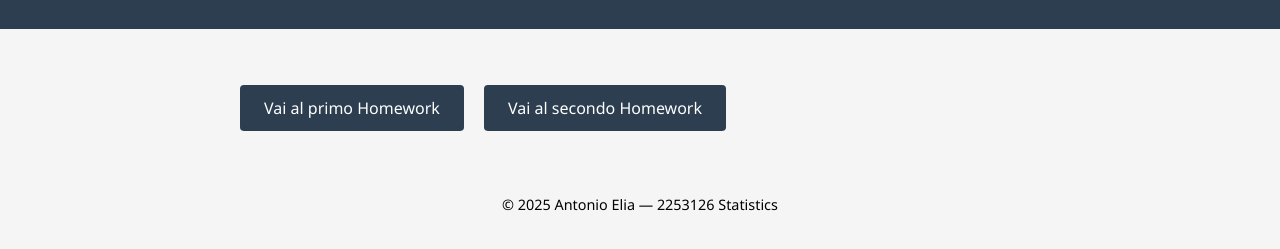
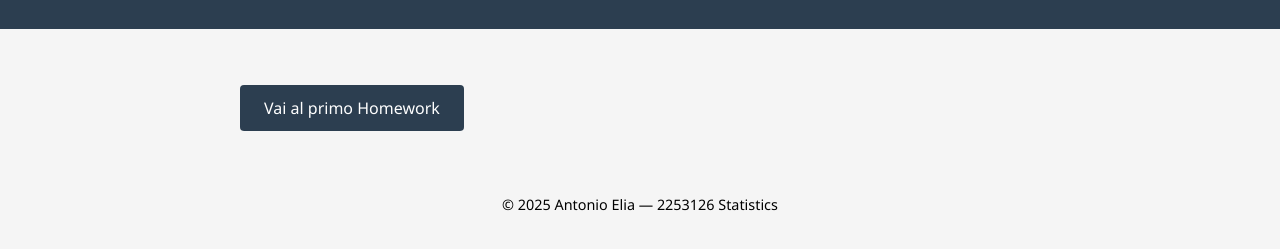
Before and after one commit to antonioeliaaa/statistics, a plain HTML site: page index.html in a window 1280 px wide. Shown: the part 125-374 px from the top of the page. Drawn offline with Linux system fonts and the light colour scheme.

Commit message:
Update index.html

```diff
--- a/index.html
+++ b/index.html
@@ -14,7 +14,7 @@
 
     <main>
       <a class="button" href="./homework/homework1.html">Vai al primo Homework</a>
-      <a class="button" href="./homework/homework1.html">Vai al secondo Homework</a>
+
     </main>
 
     <footer>
```
